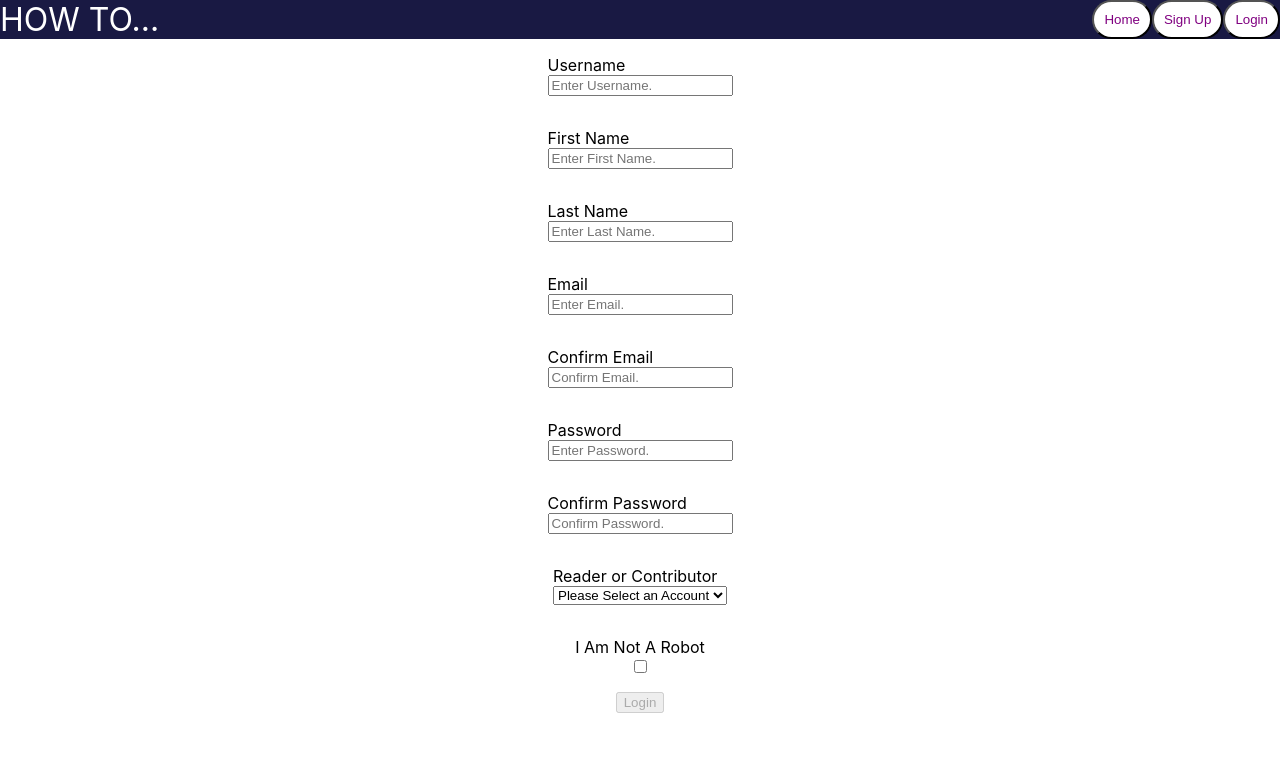
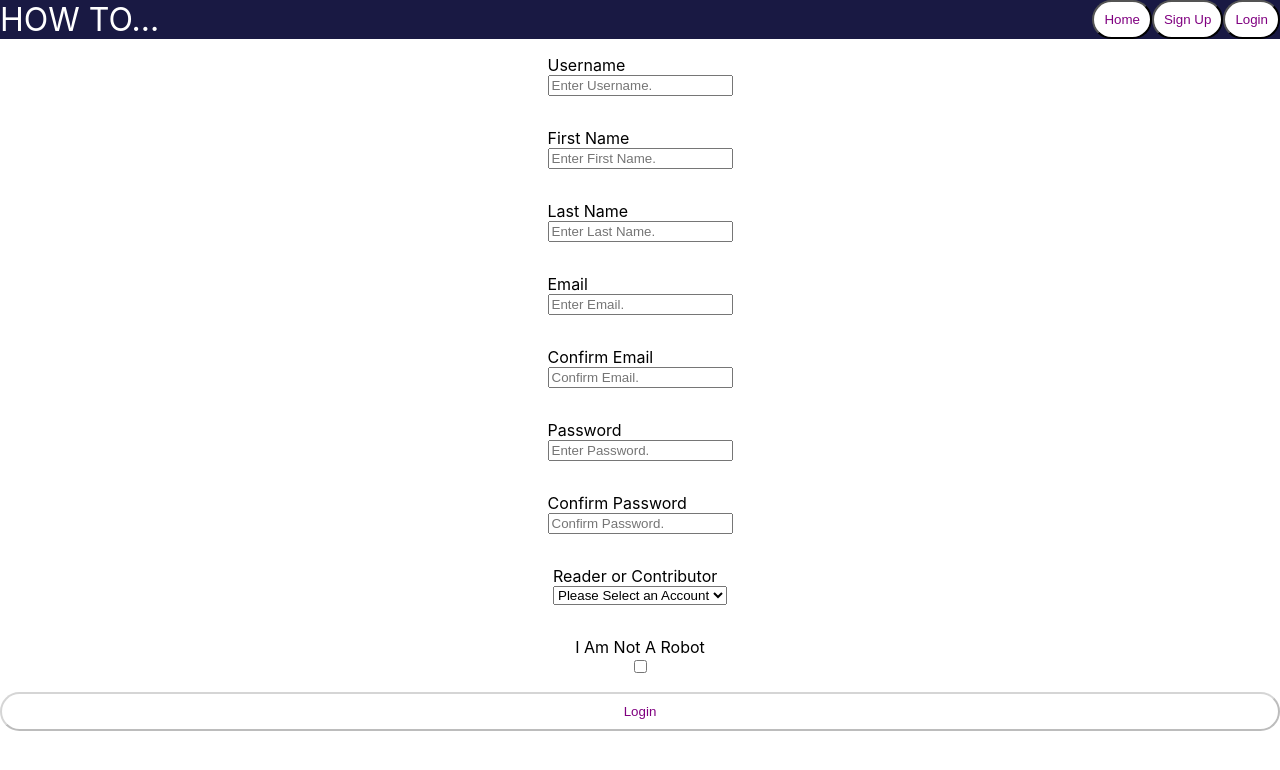
Before and after one commit to How-To-2/Front-End, a React (Create React App) app in the folder how-to/: page /signup in a window 1280 px wide. Shown: the top 770 px of the page. Built offline with nearby package versions, Linux system fonts and the light colour scheme.

Commit message:
Problem with styled-components and input focus fixed

```diff
--- a/how-to/src/components/Header/index.js
+++ b/how-to/src/components/Header/index.js
@@ -2,8 +2,6 @@ import React from 'react';
 import { Link } from "react-router-dom";
 import styled from 'styled-components';
 import Block from './Block';
-
-const Header = props => {
 
 const NewButton = styled.button`
 background-color: white;
@@ -20,6 +18,8 @@ const Header = props => {
 font-size: 2rem;
 color: white;
 `
+
+const Header = props => {
 
     return (
         <Header.Block>
--- a/how-to/src/components/LoginForm/index.js
+++ b/how-to/src/components/LoginForm/index.js
@@ -2,6 +2,25 @@ import React, { useState, useEffect } from "react";
 import * as yup from "yup";
 import axios from "axios";
 import styled from 'styled-components';
+
+const WrapperForm = styled.form`
+        width: 100%;
+        display: flex;
+        flex-direction: column;
+        align-items: center;
+        `
+    const CustomLabel = styled.label`
+        padding: 1rem;
+        display:flex;
+        flex-direction:column;
+    `
+    const NewButton = styled.button`
+        background-color: white;
+        width: 100%;
+        color: purple;
+        padding: 10px;
+        border-radius: 25px;
+`
 
 const Form = yup.object().shape({
   name: yup.string().required("Please Enter Username").min(5, "Name Is Too Short."),
@@ -96,8 +115,8 @@ const LoginForm = () => {
   return (
 
 
-    <form onSubmit={formSubmit}>
-      <label htmlFor="name">
+    <WrapperForm onSubmit={formSubmit}>
+      <CustomLabel htmlFor="name">
         Username
         <input
           type="text"
@@ -108,9 +127,9 @@ const LoginForm = () => {
         {errorState.name.length > 0 ? (
           <p className="error">{errorState.name}</p>
         ) : null}
-      </label>
+      </CustomLabel>
 
-      <label htmlFor="password">
+      <CustomLabel htmlFor="password">
         Password
         <input
           type="text"
@@ -121,8 +140,8 @@ const LoginForm = () => {
         {errorState.password.length > 0 ? (
           <p className="error">{errorState.password}</p>
         ) : null}
-      </label>
-      <label htmlFor="notRobot">
+      </CustomLabel>
+      <CustomLabel htmlFor="notRobot">
         I Am Not A Robot
         <input
           type="checkbox"
@@ -133,9 +152,9 @@ const LoginForm = () => {
         {errorState.notRobot.length > 0 ? (
           <p className="error">{errorState.notRobot}</p>
         ) : null}
-      </label>
-      <button disabled={buttonDisabled}>Login</button>
-    </form>
+      </CustomLabel>
+      <NewButton disabled={buttonDisabled}>Login</NewButton>
+    </WrapperForm>
   );
 };
 
--- a/how-to/src/components/SignupForm/index.js
+++ b/how-to/src/components/SignupForm/index.js
@@ -2,6 +2,25 @@ import React, { useState, useEffect } from "react";
 import * as yup from "yup";
 import axios from "axios";
 import styled from 'styled-components';
+
+const WrapperForm = styled.form`
+        width: 100%;
+        display: flex;
+        flex-direction: column;
+        align-items: center;
+        `
+    const CustomLabel = styled.label`
+        padding: 1rem;
+        display:flex;
+        flex-direction:column;
+    `
+    const NewButton = styled.button`
+        background-color: white;
+        width: 100%;
+        color: purple;
+        padding: 10px;
+        border-radius: 25px;
+`
 
 const Form = yup.object().shape({
   name: yup
@@ -111,23 +130,11 @@ const SignupForm = () => {
     };
     console.log(post);
 
-    const WrapperDiv = styled.div`
-        width: 100%;
-        display: flex;
-        flex-direction: column;
-        align-items: center;
-        `
-    const LabelInput = styled.div`
-        padding: 1rem;
-        display:flex;
-        flex-direction:column;
-    `
+
+
     return (
-        <form onSubmit={formSubmit}>
-            <WrapperDiv>
-
-        <label htmlFor="name">
-        <LabelInput>
+        <WrapperForm onSubmit={formSubmit}>
+        <CustomLabel htmlFor="name">
             Username
             <input
             type="text"
@@ -137,12 +144,8 @@ const SignupForm = () => {
             placeholder="Enter Username."
             />
             {errors.name.length > 0 ? <p className="error">{errors.name}</p> : null}
-            </LabelInput>
-        </label>
-
-
-        <label htmlFor="firstName">
-        <LabelInput>
+        </CustomLabel>
+        <CustomLabel htmlFor="firstName">
             First Name
             <input
             type="text"
@@ -154,12 +157,8 @@ const SignupForm = () => {
             {errors.firstName.length > 0 ? (
             <p className="error">{errors.firstName}</p>
             ) : null}
-            </LabelInput>
-        </label>
-
-
-        <label htmlFor="lastName">
-        <LabelInput>
+        </CustomLabel>
+        <CustomLabel htmlFor="lastName">
             Last Name
             <input
             type="text"
@@ -171,12 +170,8 @@ const SignupForm = () => {
             {errors.lastName.length > 0 ? (
             <p className="error">{errors.lastName}</p>
             ) : null}
-            </LabelInput>
-        </label>
-
-
-        <label htmlFor="email">
-        <LabelInput>
+        </CustomLabel>
+        <CustomLabel htmlFor="email">
             Email
             <input
             type="text"
@@ -188,12 +183,8 @@ const SignupForm = () => {
             {errors.lastName.length > 0 ? (
             <p className="error">{errors.lastName}</p>
             ) : null}
-            </LabelInput>
-        </label>
-
-
-        <label htmlFor="emailConfirmation">
-        <LabelInput>
+        </CustomLabel>
+        <CustomLabel htmlFor="emailConfirmation">
             Confirm Email
             <input
             type="text"
@@ -202,15 +193,11 @@ const SignupForm = () => {
             onChange={inputChange}
             placeholder="Confirm Email."
             />
-            </LabelInput>
-        </label>
-
-
-        <label htmlFor="password">
-        <LabelInput>
+        </CustomLabel>
+        <CustomLabel htmlFor="password">
             Password
             <input
-            type="text"
+            type="password"
             name="password"
             value={formState.password}
             onChange={inputChange}
@@ -219,26 +206,18 @@ const SignupForm = () => {
             {errors.password.length > 0 ? (
             <p className="error">{errors.password}</p>
             ) : null}
-            </LabelInput>
-        </label>
-
-
-        <label htmlFor="passwordConfirmation">
-        <LabelInput>
+        </CustomLabel>
+        <CustomLabel htmlFor="passwordConfirmation">
             Confirm Password
             <input
-            type="text"
+            type="password"
             name="passwordConfirmation"
             value={formState.passwordConfirmation}
             onChange={inputChange}
             placeholder="Confirm Password."
             />
-            </LabelInput>
-        </label>
-
-
-        <label htmlFor="accountType">
-            <LabelInput>
+        </CustomLabel>
+        <CustomLabel htmlFor="accountType">
             Reader or Contributor
             <select
             name= "accountType"
@@ -253,12 +232,8 @@ const SignupForm = () => {
             {errors.accountType.length > 0 ? (
             <p className="error">{errors.accountType}</p>
             ) : null}
-            </LabelInput>
-        </label>
-
-
-        <label htmlFor="notRobot">
-        <LabelInput>
+        </CustomLabel>
+        <CustomLabel htmlFor="notRobot">
             I Am Not A Robot
             <input
             type="checkbox"
@@ -270,12 +245,9 @@ const SignupForm = () => {
             {errors.notRobot.length > 0 ? (
             <p className="error">{errors.notRobot}</p>
             ) : null}
-            </LabelInput>
-        </label>
-
-        <button disabled={buttonDisabled}>Login</button>
-        </WrapperDiv>
-        </form>
+        </CustomLabel>
+        <NewButton disabled={buttonDisabled}>Login</NewButton>
+        </WrapperForm>
     );
     };
 
```
Lines whose indentation alone changed are shown as unchanged.
